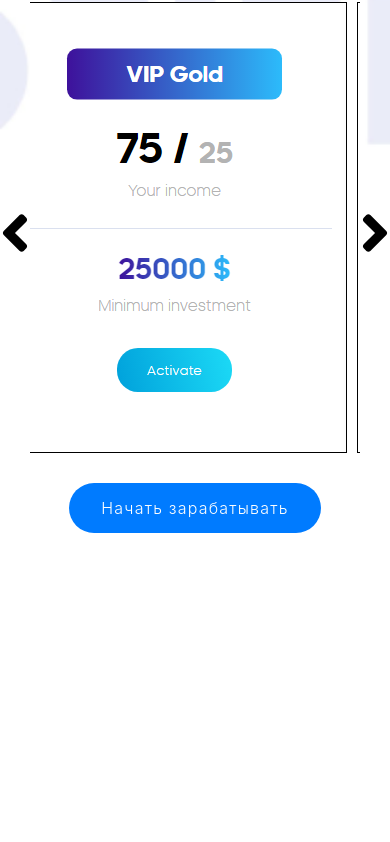
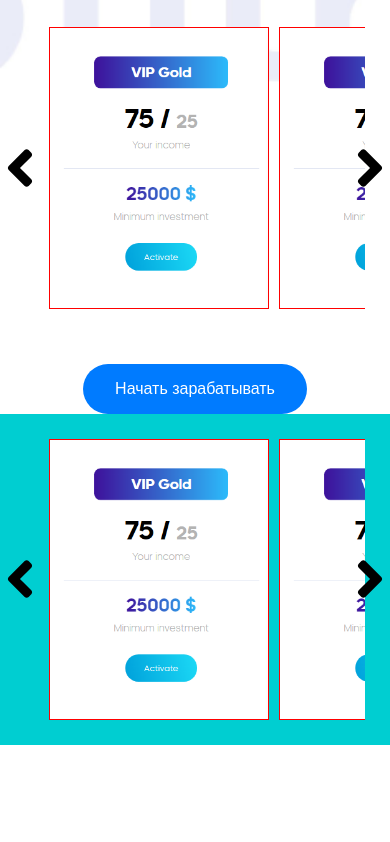
Before and after one commit to ValyaMeln/test_slider_cards, a plain HTML site: page index.html in a window 390 px wide. Shown: the part 300-1142 px from the top of the page. Before the commit the page ends 844 px from the top, so only its background shows below. Drawn offline with nearby package versions, Linux system fonts and the light colour scheme.

Commit message:
media slider2 3

```diff
--- a/css/style.css
+++ b/css/style.css
@@ -1,33 +1,95 @@
-* {
+*, *:before, *:after {
+    padding: 0;
     margin: 0;
-    padding: 0;
+    border: 0;
     box-sizing: border-box;
-    outline: none;
 }
+
+/*Стили для демонстрации*/
+html, body {
+    height: 100%;
+    background-color: darkturquoise;
+    font-family: Arial, sans-serif;
+    /*color: white;*/
+    /*font-size: 25px;*/
+}
+
+.wrapper3 {
+   display: none;
+    /*height: 90%;*/
+    padding: 25px;
+}
+.wrapper2 {
+    /*height: 90%;*/
+    padding: 25px;
+}
+
+
+.slider2 {
+    /*display: none;*/
+    position: relative;
+    /*padding: 0 20px;*/
+}
+.slider2 .slick-list{
+    overflow: hidden;
+}
+.slider2 .slick-arrow {
+    position: absolute;
+    top: 50%;
+    margin: -30px 0 0 0 ;
+    z-index: 10;
+    font-size: 0;
+    width: 30px;
+    height: 60px;
+}
+
+.slider2 .slick-arrow.slick-prev {
+    left: 0;
+    background: url("../img/angle-left-solid.svg") 0 0 / 100% no-repeat;
+}
+
+.slider2 .slick-arrow.slick-next {
+    right: 0;
+    background: url("../img/angle-right-solid.svg") 0 0 / 100% no-repeat;
+}
+
+
+.slider2 .slick-track {
+    display: flex;
+    align-items: flex-start;
+}
+
+
 .banner {
     background: url("../img/hero-bg.png") 0 0/cover no-repeat;
     text-align: start;
 }
-.hero__title{
+
+.hero__title {
     padding-top: 150px;
 }
+
 /*.wrapper{*/
 /*    display: none;*/
 /*}*/
-.slider__item{
+.slider .slider__item {
     border: 1px solid black;
     margin-left: 10px;
 }
-.slider-cart__img{
+
+.slider .slider-cart__img {
     /*max-width: 225px;*/
 }
-.slick-track {
+
+.slider .slick-track {
     display: flex;
     /*align-items: flex-start;*/
 }
-.slick-list {
+
+.slider .slick-list {
     overflow: hidden;
 }
+
 .slider {
     position: relative;
     padding: 0 30px;
@@ -43,6 +105,7 @@
     margin: -25px 0 0 0;
     border: none;
 }
+
 .slider .slick-arrow.slick-prev {
     left: 0;
     background: url("../img/angle-left-solid.svg") 0 0 / 100% no-repeat;
@@ -57,7 +120,7 @@
     opacity: 0.2;
 }
 
-.btn-primary {
+.slider .btn-primary {
     position: relative;
     z-index: 0;
     display: inline-flex;
@@ -76,8 +139,8 @@
     font-weight: 300;
     font-size: 17px;
     line-height: 22px;
-    font-family: var(--primary-font-family);
-    letter-spacing: 1.2px;
+    /*font-family: A;*/
+    /*letter-spacing: 1.2px;*/
     text-align: center;
     text-decoration: none;
     border: none;
@@ -89,32 +152,55 @@
     -ms-user-select: none;
     user-select: none;
     cursor: pointer;
-    transition: color var(--base-transition), border-color var(--base-transition), background-color var(--base-transition);
+    /*transition: color var(--base-transition), border-color var(--base-transition), background-color var(--base-transition);*/
     margin-top: 30px;
 }
-@media screen and (max-width: 1200px){
+
+@media screen and (max-width: 1200px) {
     .banner {
         background: url("../img/hero-bg-v22.png") 0 0/cover no-repeat;
     }
 
 }
-@media  screen and (max-width: 991px){
+
+@media screen and (max-width: 991px) {
     .btn {
         font-size: 16px;
         line-height: 20px;
     }
+
     .banner {
         background: url("../img/hero-bg-v23.png") 0 0/cover no-repeat;
         /*text-align: center;*/
     }
+    .hero__title{
+        /*color: red;*/
+    }
 
 }
 
-@media  screen and (max-width: 576px){
+@media screen and (max-width: 576px) {
     .banner {
         text-align: center;
+        color: red;
     }
-    .wrapper{
+
+    .wrapper3 {
         display: block;
     }
+
+    img {
+        max-width: 220px;
+        border: 1px solid red;
+        margin-left: 5px;
+        margin-right: 5px;
+    }
+    .slider2 .slick-arrow.slick-next {
+        right: -20px;
+    }
+    .slider2 .slick-arrow.slick-prev {
+       left: -20px;
+    }
+
+
 }
--- a/index.html
+++ b/index.html
@@ -3,10 +3,68 @@
 <head>
     <meta charset="UTF-8">
     <title>Title</title>
+    <meta name="viewport" content="width=device-width,initial-scale=1,shrink-to-fit=no">
+
     <link rel="stylesheet" href="css/bootstrap.css">
     <link rel="stylesheet" href="css/style.css">
 </head>
 <body>
+<div class="banner">
+    <div><h1 class="hero__title">
+        Новые пакеты <br><small> VIP Gold 75% VIP Briliant 80%</small></h1></div>
+    <div class="wrapper3">
+        <div class="slider2">
+            <div class="slider2__item">
+                <img src="img/hero-bg-v2%20(1)%20(2).png" alt="">
+            </div>
+            <div class="slider2__item">
+                <img src="img/hero-bg-v2%20(1)%20(2).png" alt="">
+            </div>
+            <div class="slider2__item">
+                <img src="img/hero-bg-v2%20(1)%20(2).png" alt="">
+            </div>
+            <div class="slider2__item">
+                <img src="img/hero-bg-v2%20(1)%20(2).png" alt="">
+            </div>
+            <div class="slider2__item">
+                <img src="img/hero-bg-v2%20(1)%20(2).png" alt="">
+            </div>
+            <div class="slider2__item">
+                <img src="img/hero-bg-v2%20(1)%20(2).png" alt="">
+            </div>
+        </div>
+    </div>
+    <div>
+        <button type="button" class="btn btn-primary hero__btn js-popup-trigger" data-popup="sign-up">Начать
+            зарабатывать
+        </button>
+    </div>
+</div>
+
+<div class="wrapper2">
+    <div class="slider2">
+        <div class="slider2__item">
+            <img src="img/hero-bg-v2%20(1)%20(2).png" alt="">
+        </div>
+        <div class="slider2__item">
+            <img src="img/hero-bg-v2%20(1)%20(2).png" alt="">
+        </div>
+        <div class="slider2__item">
+            <img src="img/hero-bg-v2%20(1)%20(2).png" alt="">
+        </div>
+        <div class="slider2__item">
+            <img src="img/hero-bg-v2%20(1)%20(2).png" alt="">
+        </div>
+        <div class="slider2__item">
+            <img src="img/hero-bg-v2%20(1)%20(2).png" alt="">
+        </div>
+        <div class="slider2__item">
+            <img src="img/hero-bg-v2%20(1)%20(2).png" alt="">
+        </div>
+    </div>
+</div>
+
+
 <div class="banner">
     <div>
         <h1 class="hero__title">
@@ -39,6 +97,7 @@
     </div>
 </div>
 
+
 <script src="https://code.jquery.com/jquery-3.6.0.min.js"></script>
 <script src="js/slick.min.js"></script>
 <script src="js/script.js"></script>
--- a/js/script.js
+++ b/js/script.js
@@ -46,4 +46,18 @@ $(document).ready(function () {
         // // appendArrows: $('.content'),  //створили якийсь контейнер з класом content ы перенесли туди стрылки управлыння
         // // appendDots: $('.content'),  //створили якийсь контейнер з класом content ы перенесли туди кругленькі кнопочки управлыння
     });
+    // $('.slider2').slick({
+    //     // arrows: true,
+    //     adaptiveHeight: true,
+    //     slidesToShow: 1.08,
+    // });
+    $('.slider2').slick({
+        // dots: true,
+        infinite: true,
+        speed: 300,
+        slidesToShow: 2,
+        centerMode: true,
+        variableWidth: true
+    });
+
 });
```
